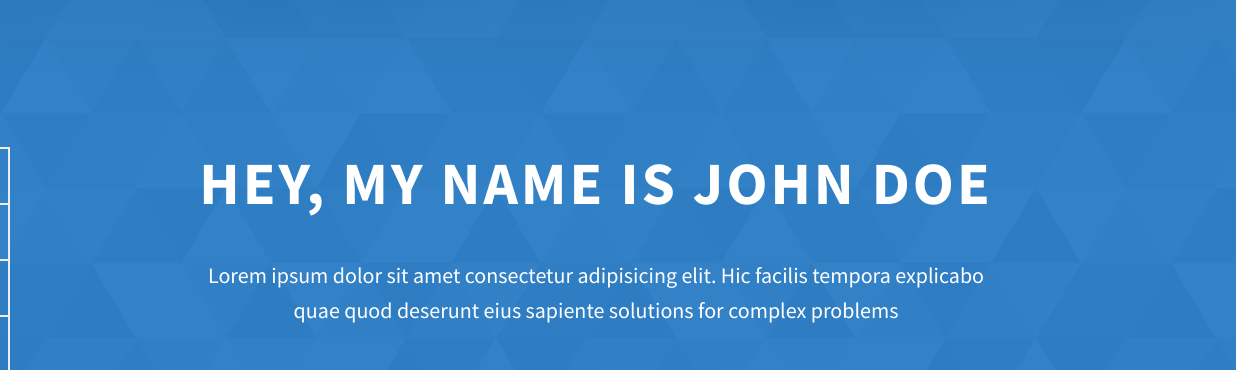
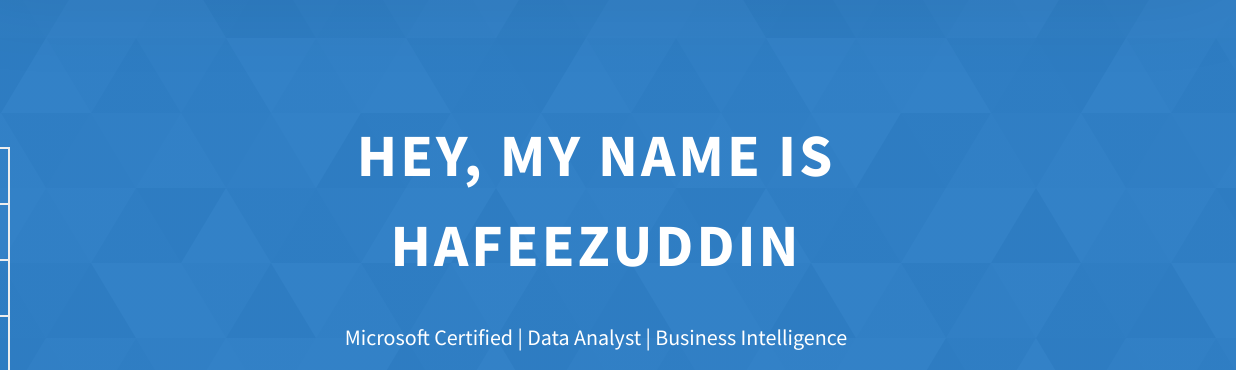
Before and after one commit to hafeezuddin/hafeezuddin.github.io, a website: page index.html in a window 1280 px wide. Shown: the part 112-482 px from the top of the page, 44-1280 px from the left. Drawn offline with Linux system fonts and the light colour scheme.

Commit message:
Update index.html

```diff
--- a/index.html
+++ b/index.html
@@ -5,7 +5,7 @@
     <meta name="viewport" content="width=device-width, initial-scale=1.0" />
     <meta http-equiv="X-UA-Compatible" content="ie=edge" />
     <title>Dopefolio</title>
-    <meta name="description" content="Portfolio Template for Developer" />
+    <meta name="description" content="Hafeezuddin Portfolio" />
 
     <link rel="stylesheet" href="css/style.css" />
 
@@ -38,9 +38,7 @@
               <a href="./index.html#about" class="header__link">About </a>
             </li>
             <li class="header__link-wrapper">
-              <a href="./index.html#projects" class="header__link">
-                Projects
-              </a>
+              <a href="./index.html#projects" class="header__link"> Projects </a>
             </li>
             <li class="header__link-wrapper">
               <a href="./index.html#contact" class="header__link"> Contact </a>
@@ -84,12 +82,10 @@
     </header>
     <section class="home-hero">
       <div class="home-hero__content">
-        <h1 class="heading-primary">Hey, My name is John Doe</h1>
+        <h1 class="heading-primary">Hey, My name is Hafeezuddin</h1>
         <div class="home-hero__info">
           <p class="text-primary">
-            Lorem ipsum dolor sit amet consectetur adipisicing elit. Hic facilis
-            tempora explicabo quae quod deserunt eius sapiente solutions for
-            complex problems
+            Microsoft Certified | Data Analyst | Business Intelligence
           </p>
         </div>
         <div class="home-hero__cta">
```
